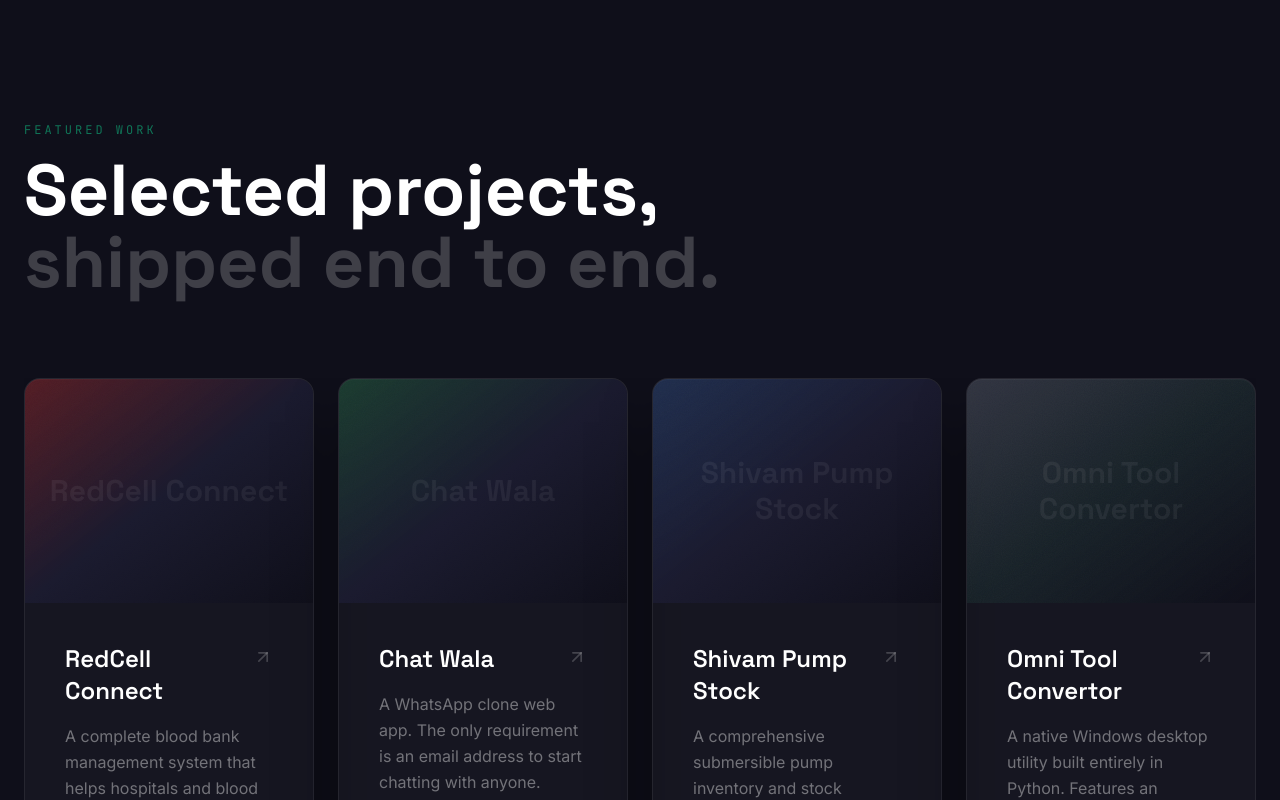
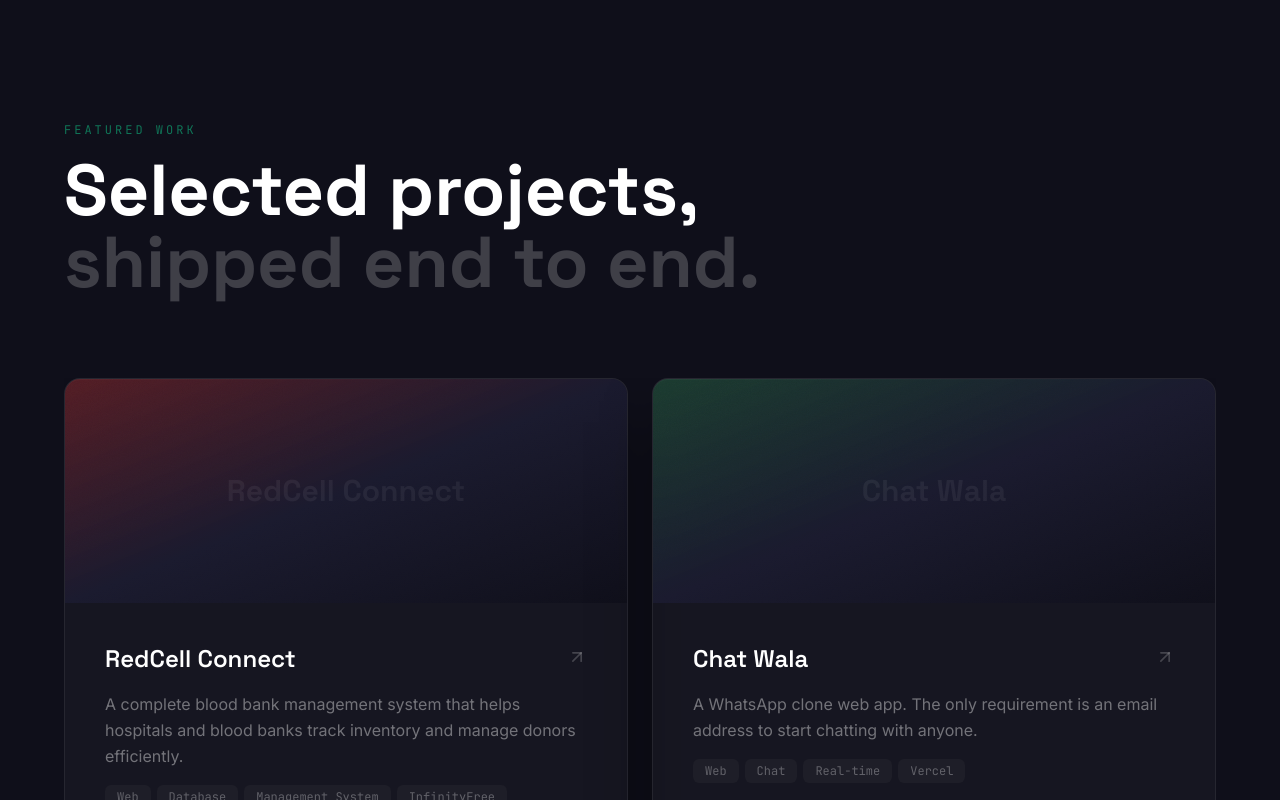
Before and after one commit to kavathiya-ayush/ayush-portfolio, a React (Vite) app: page / in a window 1280 px wide. Shown: the part 1780-2580 px from the top of the page. Built offline with nearby package versions, Linux system fonts and the light colour scheme.

Commit message:
style: perfect 2x2 grid alignment for 4 projects

```diff
--- a/src/components/sections/FeaturedWork.jsx
+++ b/src/components/sections/FeaturedWork.jsx
@@ -315,7 +315,7 @@ export default function FeaturedWork() {
         whileInView={{ opacity: 1, y: 0 }}
         viewport={{ once: true, margin: "-100px" }}
         transition={{ duration: 0.7, ease: [0.16, 1, 0.3, 1] }}
-        className="max-w-[1536px] mx-auto mb-12 md:mb-20"
+        className="max-w-6xl mx-auto mb-12 md:mb-20"
       >
         <p className="font-mono text-xs text-accent-emerald/60 tracking-[0.25em] uppercase mb-4">
           Featured Work
@@ -336,7 +336,7 @@ export default function FeaturedWork() {
           initial="hidden"
           whileInView="show"
           viewport={{ once: true, margin: "-80px" }}
-          className="max-w-[1536px] mx-auto flex max-md:-mx-6 max-md:px-6 overflow-x-auto snap-x snap-mandatory pb-8 gap-6 md:grid md:grid-cols-2 lg:grid-cols-4 md:gap-6 md:pb-0 hide-scrollbar relative"
+          className="max-w-6xl mx-auto flex max-md:-mx-6 max-md:px-6 overflow-x-auto snap-x snap-mandatory pb-8 gap-6 md:grid md:grid-cols-2 lg:grid-cols-2 md:gap-6 md:pb-0 hide-scrollbar relative"
         >
         {projects.map((project, i) => (
           <ProjectCard
```
